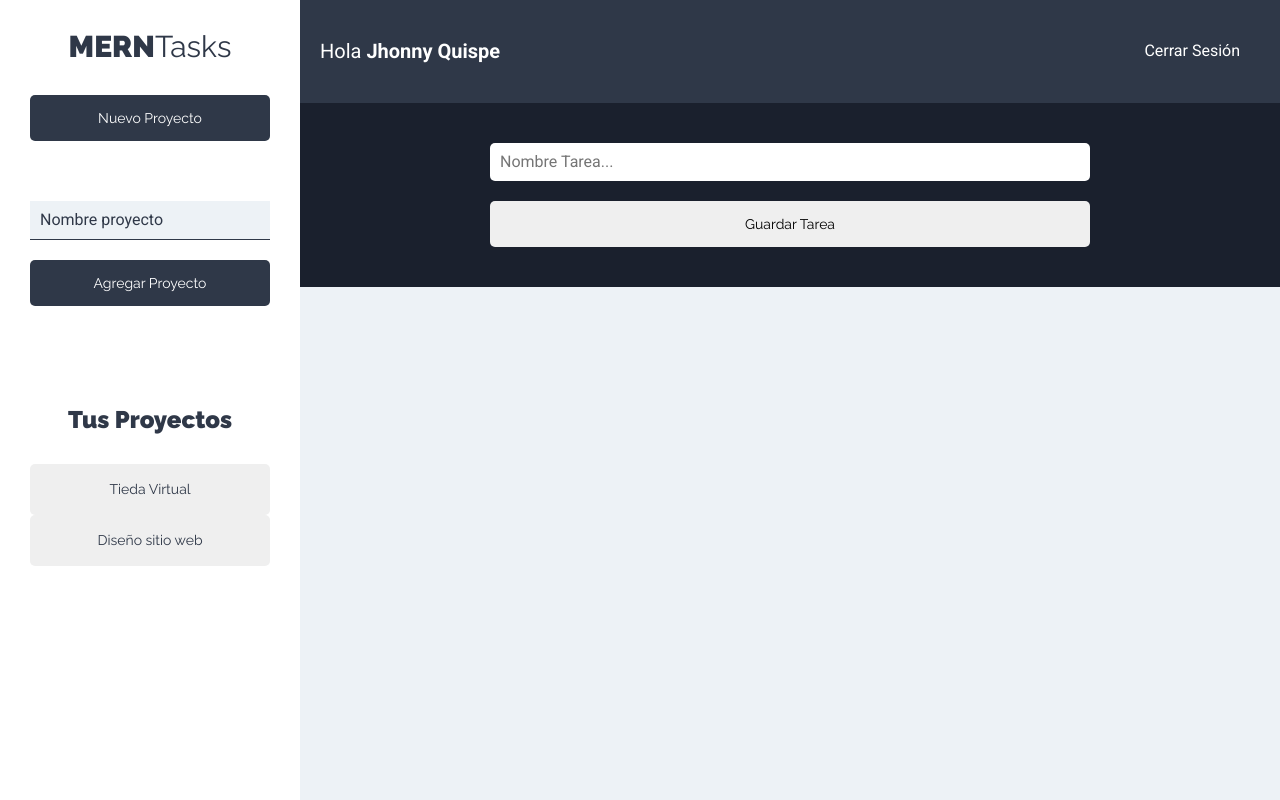
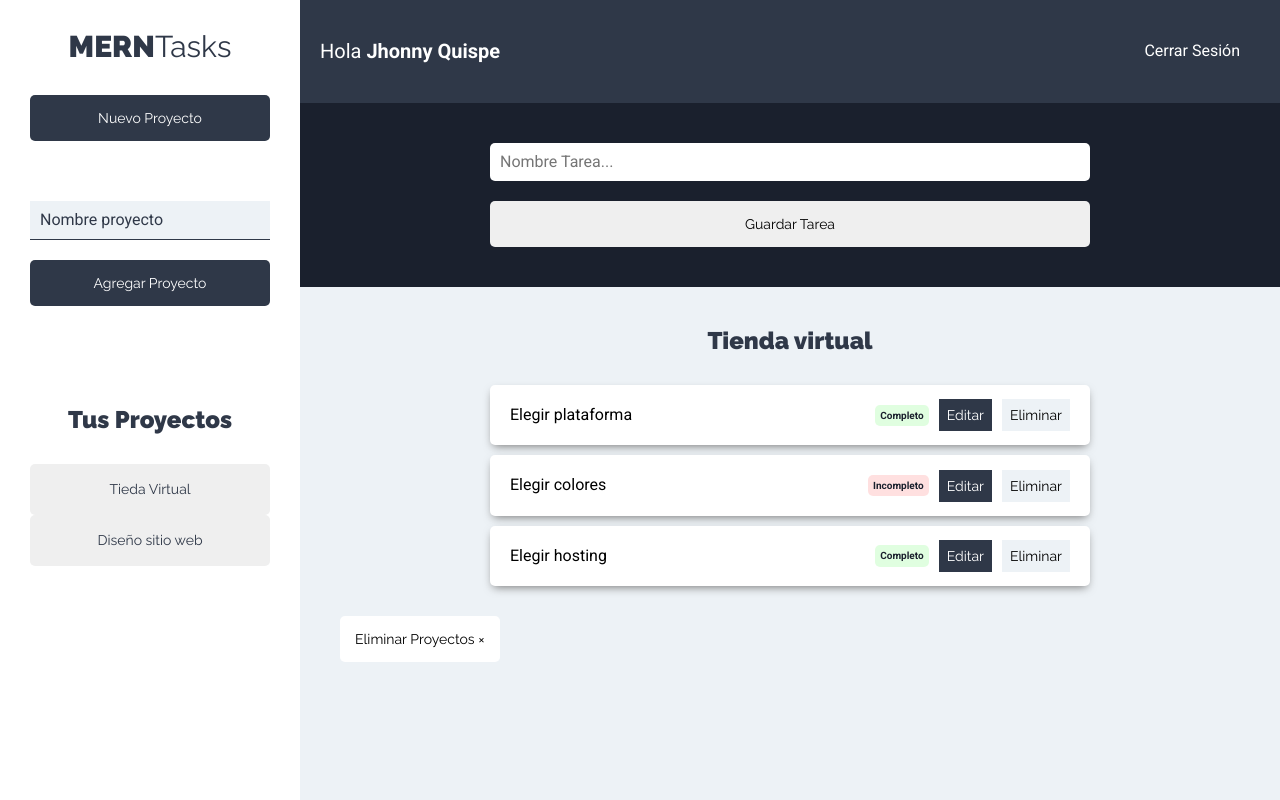
Before and after one commit to byRedHunter/mern-task-front, a React (Create React App) app: page /proyectos in a window 1280 px wide. Built offline with nearby package versions, Linux system fonts and the light colour scheme.

Commit message:
listado de tareas y tarea

```diff
--- a/src/components/proyectos/Proyectos.js
+++ b/src/components/proyectos/Proyectos.js
@@ -2,6 +2,7 @@ import React from 'react'
 import { Barra } from '../layout/Barra'
 import { Sidebar } from '../layout/Sidebar'
 import { FormTarea } from '../tareas/FormTarea'
+import { ListadosTareas } from '../tareas/ListadosTareas'
 
 export const Proyectos = () => {
 	return (
@@ -13,7 +14,9 @@ export const Proyectos = () => {
 
 				<main>
 					<FormTarea />
-					<div className='contenedor-tareas'></div>
+					<div className='contenedor-tareas'>
+						<ListadosTareas />
+					</div>
 				</main>
 			</section>
 		</div>
--- a/src/components/tareas/ListadosTareas.js
+++ b/src/components/tareas/ListadosTareas.js
@@ -1,5 +1,37 @@
 import React from 'react'
+import { Tarea } from './Tarea'
 
 export const ListadosTareas = () => {
-	return <div></div>
+	const tareasProyecto = [
+		{
+			nombre: 'Elegir plataforma',
+			estado: true,
+		},
+		{
+			nombre: 'Elegir colores',
+			estado: false,
+		},
+		{
+			nombre: 'Elegir hosting',
+			estado: true,
+		},
+	]
+
+	return (
+		<>
+			<h2>Tienda virtual</h2>
+
+			<ul className='listado-tareas'>
+				{tareasProyecto.length === 0 ? (
+					<li className='tarea'>No hay tareas</li>
+				) : (
+					tareasProyecto.map((tarea) => <Tarea tarea={tarea} />)
+				)}
+			</ul>
+
+			<button type='button' className='btn btn-eliminar'>
+				Eliminar Proyectos &times;
+			</button>
+		</>
+	)
 }
--- a/src/components/tareas/Tarea.js
+++ b/src/components/tareas/Tarea.js
@@ -1,5 +1,30 @@
 import React from 'react'
 
-export const Tarea = () => {
-	return <div></div>
+export const Tarea = ({ tarea }) => {
+	return (
+		<li className='tarea sombra'>
+			<p> {tarea.nombre} </p>
+
+			<div className='estado'>
+				{tarea.estado ? (
+					<button type='button' className='completo'>
+						Completo
+					</button>
+				) : (
+					<button type='button' className='incompleto'>
+						Incompleto
+					</button>
+				)}
+			</div>
+
+			<div className='acciones'>
+				<button type='button' className='btn btn-primario'>
+					Editar
+				</button>
+				<button type='button' className='btn btn-secundario'>
+					Eliminar
+				</button>
+			</div>
+		</li>
+	)
 }
```
